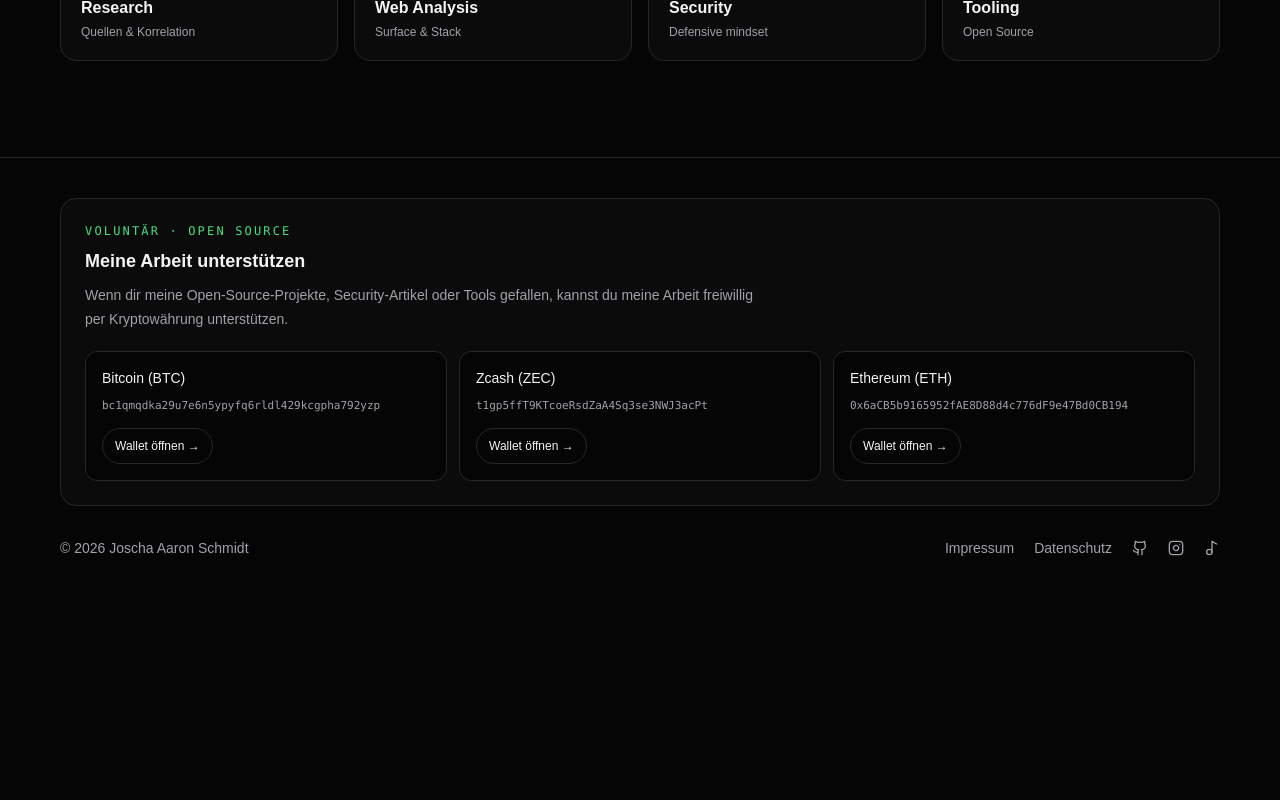
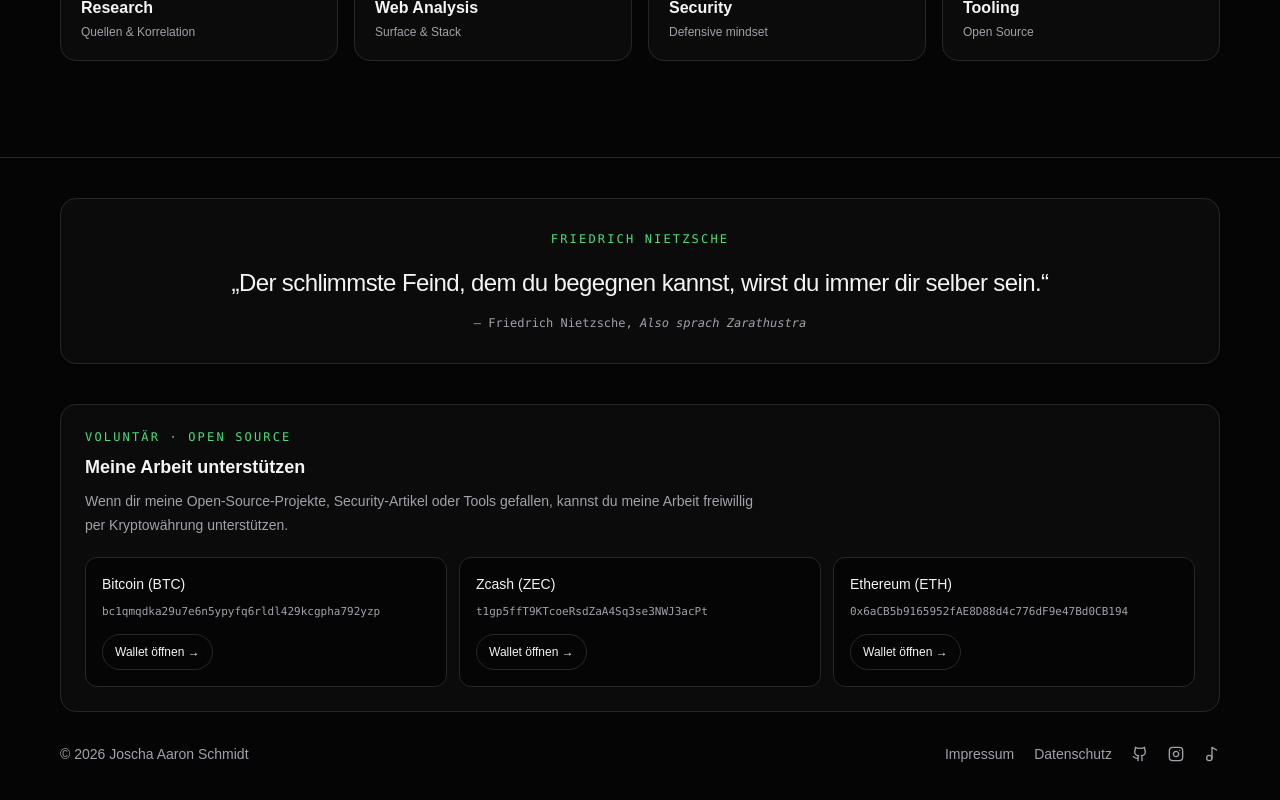
Before and after one commit to aaron0sec/webseite, a Next.js app: page / in a window 1280 px wide. Shown: the part 3505-4305 px from the top of the page. Before the commit the page ends 4103 px from the top, so only its background shows below. Built offline with nearby package versions, Linux system fonts and the light colour scheme.

Commit message:
feat: add Nietzsche quote to site footer

```diff
--- a/src/components/site-footer.tsx
+++ b/src/components/site-footer.tsx
@@ -12,6 +12,14 @@ export function SiteFooter() {
   return (
     <footer className="border-t border-[var(--border)]">
       <div className="container py-10">
+        <div className="mb-10 rounded-2xl border border-[var(--border)] bg-[var(--surface)] p-6 sm:p-8 text-center">
+          <p className="font-mono text-xs tracking-[0.18em] text-[var(--accent)]">FRIEDRICH NIETZSCHE</p>
+          <blockquote className="mx-auto mt-4 max-w-4xl text-xl font-medium leading-8 tracking-tight text-[var(--text)] sm:text-2xl sm:leading-10">
+            „Der schlimmste Feind, dem du begegnen kannst, wirst du immer dir selber sein.“
+          </blockquote>
+          <p className="mt-3 font-mono text-xs text-[var(--muted)]">— Friedrich Nietzsche, <em>Also sprach Zarathustra</em></p>
+        </div>
+
         <div className="mb-8 rounded-2xl border border-[var(--border)] bg-[var(--surface)] p-5 sm:p-6">
           <p className="font-mono text-xs tracking-[0.18em] text-[var(--accent)]">VOLUNTÄR · OPEN SOURCE</p>
           <h2 className="mt-2 text-lg font-semibold text-[var(--text)]">Meine Arbeit unterstützen</h2>
```
